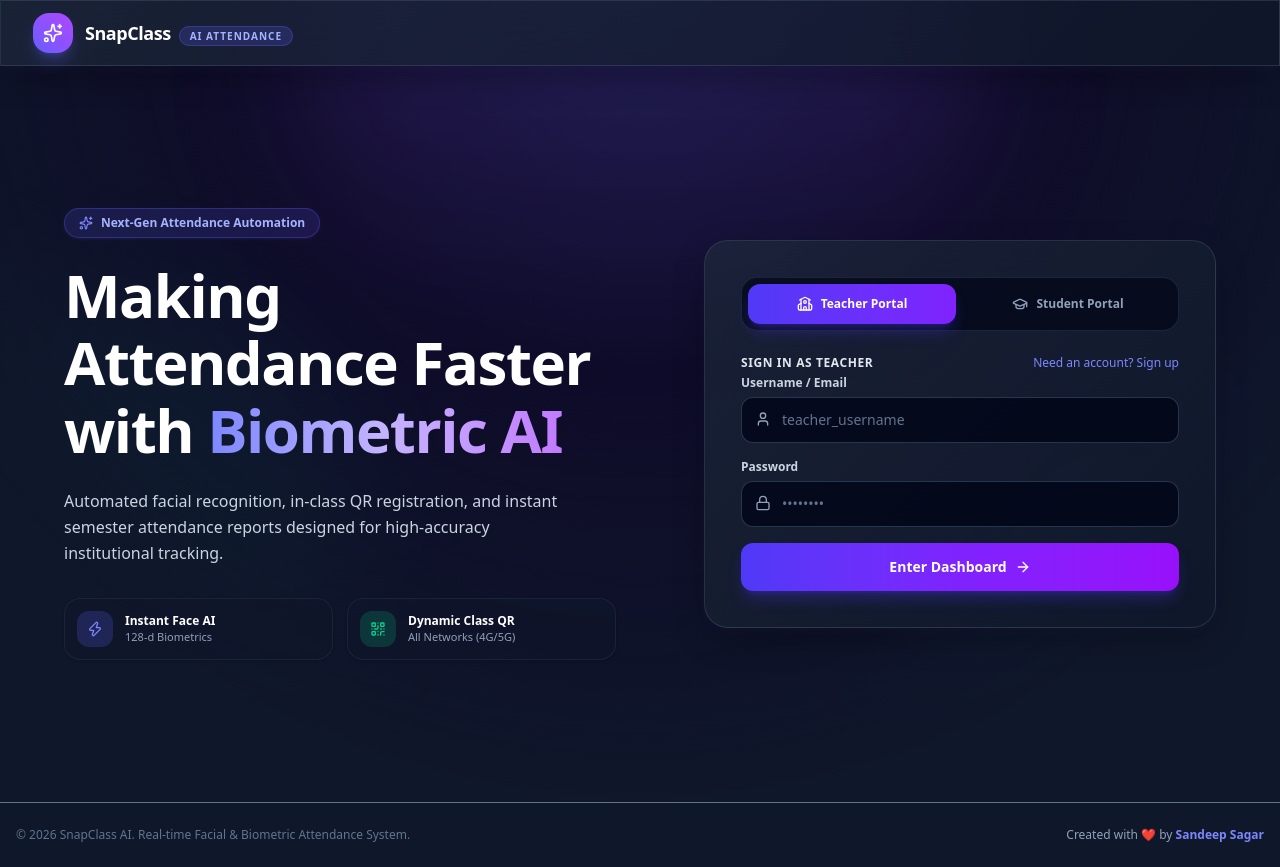
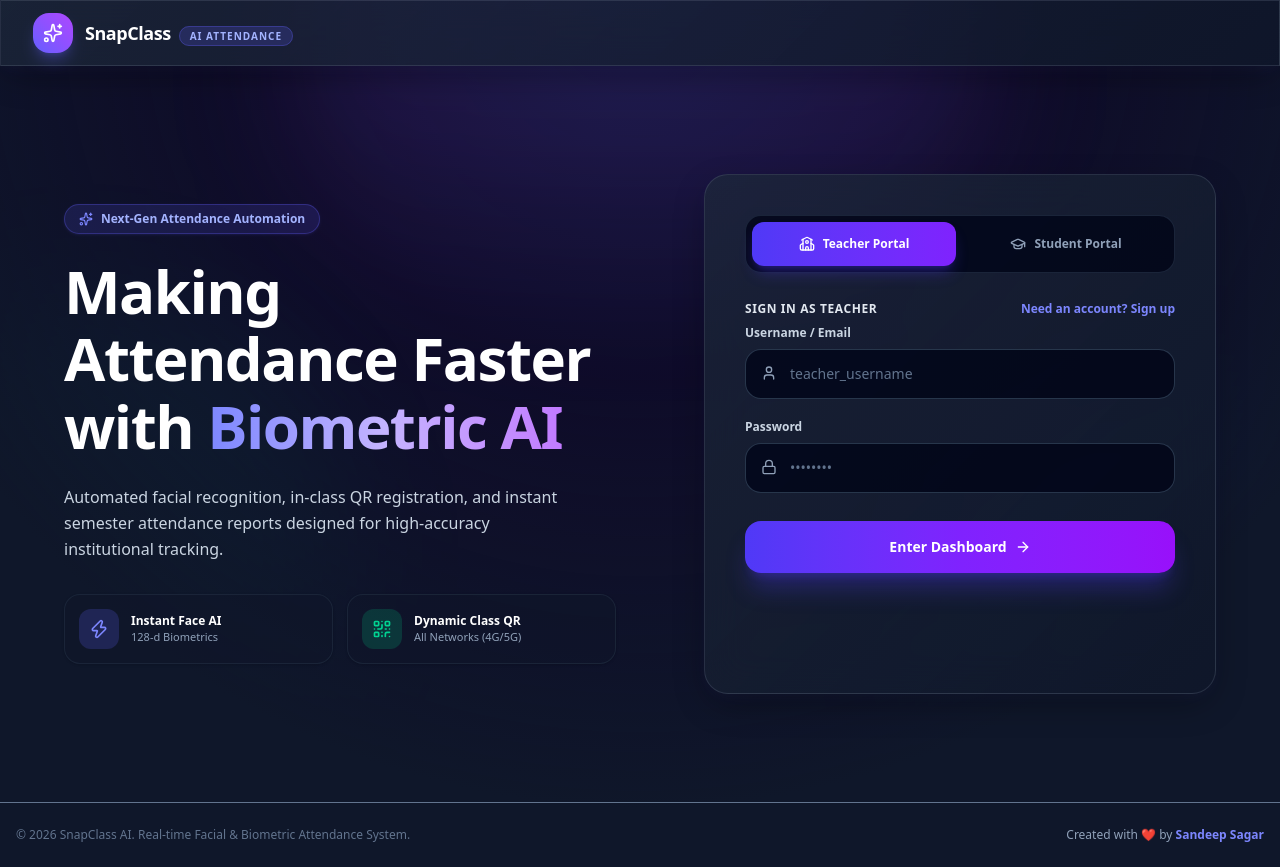
Before and after one commit to sandeepsagar18/snap_class_AI_system, a React (Vite) app in the folder frontend/: page / in a window 1280 px wide. Built offline with nearby package versions, Linux system fonts and the light colour scheme.

Commit message:
style: increase height, internal padding, and comfortable dimensions of login box

```diff
--- a/frontend/src/pages/LandingPage.jsx
+++ b/frontend/src/pages/LandingPage.jsx
@@ -118,9 +118,9 @@ export default function LandingPage() {
 
           {/* Feature Highlights Grid */}
           <div className="grid grid-cols-1 sm:grid-cols-2 gap-3.5 pt-2">
-            <div className="flex items-center gap-3 p-3 rounded-2xl bg-slate-900/60 border border-slate-800/80 shadow-sm">
-              <div className="w-9 h-9 rounded-xl bg-indigo-500/20 text-indigo-400 flex items-center justify-center shrink-0">
-                <Zap className="w-4 h-4" />
+            <div className="flex items-center gap-3 p-3.5 rounded-2xl bg-slate-900/60 border border-slate-800/80 shadow-sm">
+              <div className="w-10 h-10 rounded-xl bg-indigo-500/20 text-indigo-400 flex items-center justify-center shrink-0">
+                <Zap className="w-5 h-5" />
               </div>
               <div>
                 <div className="text-xs font-bold text-white">Instant Face AI</div>
@@ -128,9 +128,9 @@ export default function LandingPage() {
               </div>
             </div>
 
-            <div className="flex items-center gap-3 p-3 rounded-2xl bg-slate-900/60 border border-slate-800/80 shadow-sm">
-              <div className="w-9 h-9 rounded-xl bg-emerald-500/20 text-emerald-400 flex items-center justify-center shrink-0">
-                <QrCode className="w-4 h-4" />
+            <div className="flex items-center gap-3 p-3.5 rounded-2xl bg-slate-900/60 border border-slate-800/80 shadow-sm">
+              <div className="w-10 h-10 rounded-xl bg-emerald-500/20 text-emerald-400 flex items-center justify-center shrink-0">
+                <QrCode className="w-5 h-5" />
               </div>
               <div>
                 <div className="text-xs font-bold text-white">Dynamic Class QR</div>
@@ -140,15 +140,16 @@ export default function LandingPage() {
           </div>
         </div>
 
-        {/* RIGHT COLUMN: EXPANDED AUTHENTICATION BOX */}
+        {/* RIGHT COLUMN: EXPANDED AUTHENTICATION BOX WITH TALL COMFORTABLE PROPORTIONS */}
         <div className="lg:col-span-6 w-full flex justify-center lg:justify-end">
-          <div className={`w-full ${isStudentRegister ? 'max-w-xl' : 'max-w-lg'} glass-panel rounded-3xl p-6 sm:p-9 border border-slate-700/60 shadow-2xl relative transition-all duration-300 bg-slate-900/90`}>
+          <div className={`w-full ${isStudentRegister ? 'max-w-xl' : 'max-w-lg'} min-h-[520px] flex flex-col justify-between glass-panel rounded-3xl p-7 sm:p-10 border border-slate-700/70 shadow-2xl relative transition-all duration-300 bg-slate-900/95`}>
+            <div>
               {/* Portal switch tabs */}
-            <div className="grid grid-cols-2 gap-2 p-1.5 bg-slate-950/70 rounded-2xl border border-slate-800/90 mb-6">
+              <div className="grid grid-cols-2 gap-2 p-1.5 bg-slate-950/80 rounded-2xl border border-slate-800/90 mb-7">
                 <button
                   type="button"
                   onClick={() => { setRole('teacher'); setError(''); }}
-                className={`flex items-center justify-center gap-2 py-3 rounded-xl text-xs font-bold transition-all cursor-pointer ${
+                  className={`flex items-center justify-center gap-2 py-3.5 rounded-xl text-xs font-bold transition-all cursor-pointer ${
                     role === 'teacher'
                       ? 'bg-gradient-to-r from-indigo-600 to-violet-600 text-white shadow-lg shadow-indigo-600/30'
                       : 'text-slate-400 hover:text-white'
@@ -160,7 +161,7 @@ export default function LandingPage() {
                 <button
                   type="button"
                   onClick={() => { setRole('student'); setError(''); }}
-                className={`flex items-center justify-center gap-2 py-3 rounded-xl text-xs font-bold transition-all cursor-pointer ${
+                  className={`flex items-center justify-center gap-2 py-3.5 rounded-xl text-xs font-bold transition-all cursor-pointer ${
                     role === 'student'
                       ? 'bg-gradient-to-r from-indigo-600 to-violet-600 text-white shadow-lg shadow-indigo-600/30'
                       : 'text-slate-400 hover:text-white'
@@ -172,22 +173,22 @@ export default function LandingPage() {
               </div>
 
               {error && (
-              <div className="mb-4 p-3.5 rounded-2xl bg-rose-500/15 border border-rose-500/30 text-rose-200 text-xs flex items-start gap-2.5">
+                <div className="mb-5 p-3.5 rounded-2xl bg-rose-500/15 border border-rose-500/30 text-rose-200 text-xs flex items-start gap-2.5">
                   <AlertCircle className="w-4 h-4 text-rose-400 shrink-0 mt-0.5" />
                   <span>{error}</span>
                 </div>
               )}
 
               {role === 'teacher' ? (
-              <form onSubmit={handleTeacherAuth} className="space-y-4">
-                <div className="flex items-center justify-between mb-1">
+                <form onSubmit={handleTeacherAuth} className="space-y-5">
+                  <div className="flex items-center justify-between mb-2">
                     <span className="text-xs font-bold text-slate-200 uppercase tracking-wider">
                       {isSignUp ? 'Create Teacher Account' : 'Sign In as Teacher'}
                     </span>
                     <button
                       type="button"
                       onClick={() => { setIsSignUp(!isSignUp); setError(''); }}
-                    className="text-xs font-medium text-indigo-400 hover:text-indigo-300 transition-colors cursor-pointer"
+                      className="text-xs font-semibold text-indigo-400 hover:text-indigo-300 transition-colors cursor-pointer"
                     >
                       {isSignUp ? 'Already registered? Login' : 'Need an account? Sign up'}
                     </button>
@@ -195,55 +196,56 @@ export default function LandingPage() {
 
                   {isSignUp && (
                     <div>
-                    <label className="block text-xs font-semibold text-slate-300 mb-1.5">Full Name</label>
+                      <label className="block text-xs font-semibold text-slate-300 mb-2">Full Name</label>
                       <div className="relative">
-                      <User className="w-4 h-4 text-slate-400 absolute left-3.5 top-3.5" />
+                        <User className="w-4 h-4 text-slate-400 absolute left-4 top-4" />
                         <input
                           type="text"
                           placeholder="Prof. Alex Smith"
                           value={name}
                           onChange={(e) => setName(e.target.value)}
-                        className="w-full bg-slate-950/80 border border-slate-700/80 rounded-xl pl-10 pr-4 py-3 text-sm text-white placeholder-slate-500 focus:outline-none focus:border-indigo-500 focus:ring-1 focus:ring-indigo-500"
+                          className="w-full bg-slate-950/80 border border-slate-700/80 rounded-2xl pl-11 pr-4 py-3.5 text-sm text-white placeholder-slate-500 focus:outline-none focus:border-indigo-500 focus:ring-1 focus:ring-indigo-500"
                         />
                       </div>
                     </div>
                   )}
 
                   <div>
-                  <label className="block text-xs font-semibold text-slate-300 mb-1.5">Username / Email</label>
+                    <label className="block text-xs font-semibold text-slate-300 mb-2">Username / Email</label>
                     <div className="relative">
-                    <User className="w-4 h-4 text-slate-400 absolute left-3.5 top-3.5" />
+                      <User className="w-4 h-4 text-slate-400 absolute left-4 top-4" />
                       <input
                         type="text"
                         placeholder="teacher_username"
                         value={username}
                         onChange={(e) => setUsername(e.target.value)}
-                      className="w-full bg-slate-950/80 border border-slate-700/80 rounded-xl pl-10 pr-4 py-3 text-sm text-white placeholder-slate-500 focus:outline-none focus:border-indigo-500 focus:ring-1 focus:ring-indigo-500"
+                        className="w-full bg-slate-950/80 border border-slate-700/80 rounded-2xl pl-11 pr-4 py-3.5 text-sm text-white placeholder-slate-500 focus:outline-none focus:border-indigo-500 focus:ring-1 focus:ring-indigo-500"
                       />
                     </div>
                   </div>
 
                   <div>
-                  <label className="block text-xs font-semibold text-slate-300 mb-1.5">Password</label>
+                    <label className="block text-xs font-semibold text-slate-300 mb-2">Password</label>
                     <div className="relative">
-                    <Lock className="w-4 h-4 text-slate-400 absolute left-3.5 top-3.5" />
+                      <Lock className="w-4 h-4 text-slate-400 absolute left-4 top-4" />
                       <input
                         type="password"
                         placeholder="••••••••"
                         value={password}
                         onChange={(e) => setPassword(e.target.value)}
-                      className="w-full bg-slate-950/80 border border-slate-700/80 rounded-xl pl-10 pr-4 py-3 text-sm text-white placeholder-slate-500 focus:outline-none focus:border-indigo-500 focus:ring-1 focus:ring-indigo-500"
+                        className="w-full bg-slate-950/80 border border-slate-700/80 rounded-2xl pl-11 pr-4 py-3.5 text-sm text-white placeholder-slate-500 focus:outline-none focus:border-indigo-500 focus:ring-1 focus:ring-indigo-500"
                       />
                     </div>
                   </div>
 
+                  <div className="pt-2">
                     <button
                       type="submit"
                       disabled={loading}
-                  className="w-full mt-2 flex items-center justify-center gap-2 py-3.5 rounded-xl bg-gradient-to-r from-indigo-600 via-violet-600 to-purple-600 hover:from-indigo-500 hover:to-purple-500 text-white font-bold text-sm transition-all shadow-lg shadow-indigo-600/30 cursor-pointer disabled:opacity-50"
+                      className="w-full flex items-center justify-center gap-2 py-4 rounded-2xl bg-gradient-to-r from-indigo-600 via-violet-600 to-purple-600 hover:from-indigo-500 hover:to-purple-500 text-white font-bold text-sm transition-all shadow-xl shadow-indigo-600/30 cursor-pointer disabled:opacity-50"
                     >
                       {loading ? (
-                    <Loader2 className="w-4 h-4 animate-spin" />
+                        <Loader2 className="w-5 h-5 animate-spin" />
                       ) : (
                         <>
                           <span>{isSignUp ? 'Create Account' : 'Enter Dashboard'}</span>
@@ -251,10 +253,11 @@ export default function LandingPage() {
                         </>
                       )}
                     </button>
+                  </div>
                 </form>
               ) : (
-              <form onSubmit={handleStudentAuth} className="space-y-4">
-                <div className="flex items-center justify-between mb-1">
+                <form onSubmit={handleStudentAuth} className="space-y-5">
+                  <div className="flex items-center justify-between mb-2">
                     <div>
                       <span className="text-xs font-bold text-slate-200 flex items-center gap-1.5 uppercase tracking-wider">
                         <ShieldCheck className="w-4 h-4 text-emerald-400" />
@@ -267,72 +270,72 @@ export default function LandingPage() {
                     <button
                       type="button"
                       onClick={() => { setIsStudentRegister(!isStudentRegister); setError(''); }}
-                    className="text-xs font-medium text-indigo-400 hover:text-indigo-300 transition-colors cursor-pointer shrink-0"
+                      className="text-xs font-semibold text-indigo-400 hover:text-indigo-300 transition-colors cursor-pointer shrink-0"
                     >
                       {isStudentRegister ? 'Registered? Sign in' : 'New student? Register'}
                     </button>
                   </div>
 
                   {isStudentRegister ? (
-                  <div className="space-y-3.5">
-                    <div className="grid grid-cols-1 sm:grid-cols-2 gap-3">
+                    <div className="space-y-4">
+                      <div className="grid grid-cols-1 sm:grid-cols-2 gap-3.5">
                         <div>
-                        <label className="block text-xs font-semibold text-slate-300 mb-1">Full Name *</label>
+                          <label className="block text-xs font-semibold text-slate-300 mb-1.5">Full Name *</label>
                           <div className="relative">
-                          <User className="w-4 h-4 text-slate-400 absolute left-3.5 top-3" />
+                            <User className="w-4 h-4 text-slate-400 absolute left-3.5 top-3.5" />
                             <input
                               type="text"
                               placeholder="Aman Verma"
                               value={studentName}
                               onChange={(e) => setStudentName(e.target.value)}
-                            className="w-full bg-slate-950/80 border border-slate-700/80 rounded-xl pl-10 pr-3.5 py-2.5 text-xs text-white placeholder-slate-500 focus:outline-none focus:border-indigo-500"
+                              className="w-full bg-slate-950/80 border border-slate-700/80 rounded-xl pl-10 pr-3.5 py-3 text-xs text-white placeholder-slate-500 focus:outline-none focus:border-indigo-500"
                               required
                             />
                           </div>
                         </div>
 
                         <div>
-                        <label className="block text-xs font-semibold text-slate-300 mb-1">Roll Number *</label>
+                          <label className="block text-xs font-semibold text-slate-300 mb-1.5">Roll Number *</label>
                           <div className="relative">
-                          <Hash className="w-4 h-4 text-slate-400 absolute left-3.5 top-3" />
+                            <Hash className="w-4 h-4 text-slate-400 absolute left-3.5 top-3.5" />
                             <input
                               type="text"
                               placeholder="2023021001"
                               value={studentRollNo}
                               onChange={(e) => setStudentRollNo(e.target.value)}
-                            className="w-full bg-slate-950/80 border border-slate-700/80 rounded-xl pl-10 pr-3.5 py-2.5 text-xs text-white placeholder-slate-500 focus:outline-none focus:border-indigo-500 font-mono"
+                              className="w-full bg-slate-950/80 border border-slate-700/80 rounded-xl pl-10 pr-3.5 py-3 text-xs text-white placeholder-slate-500 focus:outline-none focus:border-indigo-500 font-mono"
                               required
                             />
                           </div>
                         </div>
                       </div>
 
-                    <div className="grid grid-cols-1 sm:grid-cols-2 gap-3">
+                      <div className="grid grid-cols-1 sm:grid-cols-2 gap-3.5">
                         <div>
-                        <label className="block text-xs font-semibold text-slate-300 mb-1">College Email ID *</label>
+                          <label className="block text-xs font-semibold text-slate-300 mb-1.5">College Email ID *</label>
                           <div className="relative">
-                          <Mail className="w-4 h-4 text-slate-400 absolute left-3.5 top-3" />
+                            <Mail className="w-4 h-4 text-slate-400 absolute left-3.5 top-3.5" />
                             <input
                               type="email"
                               placeholder="aman.2023@college.edu"
                               value={studentEmail}
                               onChange={(e) => setStudentEmail(e.target.value)}
-                            className="w-full bg-slate-950/80 border border-slate-700/80 rounded-xl pl-10 pr-3.5 py-2.5 text-xs text-white placeholder-slate-500 focus:outline-none focus:border-indigo-500"
+                              className="w-full bg-slate-950/80 border border-slate-700/80 rounded-xl pl-10 pr-3.5 py-3 text-xs text-white placeholder-slate-500 focus:outline-none focus:border-indigo-500"
                               required
                             />
                           </div>
                         </div>
 
                         <div>
-                        <label className="block text-xs font-semibold text-slate-300 mb-1">Create Password *</label>
+                          <label className="block text-xs font-semibold text-slate-300 mb-1.5">Create Password *</label>
                           <div className="relative">
-                          <Lock className="w-4 h-4 text-slate-400 absolute left-3.5 top-3" />
+                            <Lock className="w-4 h-4 text-slate-400 absolute left-3.5 top-3.5" />
                             <input
                               type="password"
                               placeholder="••••••••"
                               value={studentPassword}
                               onChange={(e) => setStudentPassword(e.target.value)}
-                            className="w-full bg-slate-950/80 border border-slate-700/80 rounded-xl pl-10 pr-3.5 py-2.5 text-xs text-white placeholder-slate-500 focus:outline-none focus:border-indigo-500"
+                              className="w-full bg-slate-950/80 border border-slate-700/80 rounded-xl pl-10 pr-3.5 py-3 text-xs text-white placeholder-slate-500 focus:outline-none focus:border-indigo-500"
                               required
                             />
                           </div>
@@ -347,7 +350,7 @@ export default function LandingPage() {
                             placeholder="B.Tech"
                             value={studentCourse}
                             onChange={(e) => setStudentCourse(e.target.value)}
-                          className="w-full bg-slate-950/80 border border-slate-700/80 rounded-xl px-3 py-2 text-xs text-white placeholder-slate-500 focus:outline-none focus:border-indigo-500"
+                            className="w-full bg-slate-950/80 border border-slate-700/80 rounded-xl px-3 py-2.5 text-xs text-white placeholder-slate-500 focus:outline-none focus:border-indigo-500"
                           />
                         </div>
                         <div>
@@ -357,7 +360,7 @@ export default function LandingPage() {
                             placeholder="CSE"
                             value={studentBranch}
                             onChange={(e) => setStudentBranch(e.target.value)}
-                          className="w-full bg-slate-950/80 border border-slate-700/80 rounded-xl px-3 py-2 text-xs text-white placeholder-slate-500 focus:outline-none focus:border-indigo-500"
+                            className="w-full bg-slate-950/80 border border-slate-700/80 rounded-xl px-3 py-2.5 text-xs text-white placeholder-slate-500 focus:outline-none focus:border-indigo-500"
                           />
                         </div>
                         <div>
@@ -367,62 +370,63 @@ export default function LandingPage() {
                             placeholder="A"
                             value={studentSection}
                             onChange={(e) => setStudentSection(e.target.value)}
-                          className="w-full bg-slate-950/80 border border-slate-700/80 rounded-xl px-3 py-2 text-xs text-white placeholder-slate-500 focus:outline-none focus:border-indigo-500"
+                            className="w-full bg-slate-950/80 border border-slate-700/80 rounded-xl px-3 py-2.5 text-xs text-white placeholder-slate-500 focus:outline-none focus:border-indigo-500"
                           />
                         </div>
                       </div>
 
                       <div>
-                      <label className="block text-xs font-semibold text-slate-300 mb-1.5">Live Face Photo Capture (Biometrics)</label>
+                        <label className="block text-xs font-semibold text-slate-300 mb-2">Live Face Photo Capture (Biometrics)</label>
                         <CameraCapture onCapture={(blob) => setStudentPhotoBlob(blob)} label="Capture Live Photo" />
                       </div>
                     </div>
                   ) : (
                     <div className="space-y-4">
                       <div>
-                      <label className="block text-xs font-semibold text-slate-300 mb-1.5">College Email ID</label>
+                        <label className="block text-xs font-semibold text-slate-300 mb-2">College Email ID</label>
                         <div className="relative">
-                        <Mail className="w-4 h-4 text-slate-400 absolute left-3.5 top-3.5" />
+                          <Mail className="w-4 h-4 text-slate-400 absolute left-4 top-4" />
                           <input
                             type="text"
                             placeholder="student@college.edu or Roll Number"
                             value={studentEmail}
                             onChange={(e) => setStudentEmail(e.target.value)}
-                          className="w-full bg-slate-950/80 border border-slate-700/80 rounded-xl pl-10 pr-4 py-3 text-sm text-white placeholder-slate-500 focus:outline-none focus:border-indigo-500 focus:ring-1 focus:ring-indigo-500"
+                            className="w-full bg-slate-950/80 border border-slate-700/80 rounded-2xl pl-11 pr-4 py-3.5 text-sm text-white placeholder-slate-500 focus:outline-none focus:border-indigo-500 focus:ring-1 focus:ring-indigo-500"
                             required
                           />
                         </div>
                       </div>
 
                       <div>
-                      <label className="block text-xs font-semibold text-slate-300 mb-1.5">Password</label>
+                        <label className="block text-xs font-semibold text-slate-300 mb-2">Password</label>
                         <div className="relative">
-                        <Lock className="w-4 h-4 text-slate-400 absolute left-3.5 top-3.5" />
+                          <Lock className="w-4 h-4 text-slate-400 absolute left-4 top-4" />
                           <input
                             type="password"
                             placeholder="••••••••"
                             value={studentPassword}
                             onChange={(e) => setStudentPassword(e.target.value)}
-                          className="w-full bg-slate-950/80 border border-slate-700/80 rounded-xl pl-10 pr-4 py-3 text-sm text-white placeholder-slate-500 focus:outline-none focus:border-indigo-500 focus:ring-1 focus:ring-indigo-500"
+                            className="w-full bg-slate-950/80 border border-slate-700/80 rounded-2xl pl-11 pr-4 py-3.5 text-sm text-white placeholder-slate-500 focus:outline-none focus:border-indigo-500 focus:ring-1 focus:ring-indigo-500"
                             required
                           />
                         </div>
                       </div>
 
-                    <div className="p-3.5 rounded-2xl bg-slate-950/60 border border-slate-800 text-[11px] text-slate-300 flex items-center gap-2.5">
+                      <div className="p-4 rounded-2xl bg-slate-950/60 border border-slate-800 text-[11px] text-slate-300 flex items-center gap-2.5">
                         <ShieldCheck className="w-4 h-4 text-indigo-400 shrink-0" />
                         <span>Unregistered students cannot access the portal. Contact your instructor or click <b>"New student? Register"</b> to create an account.</span>
                       </div>
                     </div>
                   )}
 
+                  <div className="pt-2">
                     <button
                       type="submit"
                       disabled={loading}
-                  className="w-full mt-3 flex items-center justify-center gap-2 py-3.5 rounded-xl bg-gradient-to-r from-indigo-600 via-violet-600 to-purple-600 hover:from-indigo-500 hover:to-purple-500 text-white font-bold text-sm transition-all shadow-lg shadow-indigo-600/30 cursor-pointer disabled:opacity-50"
+                      className="w-full flex items-center justify-center gap-2 py-4 rounded-2xl bg-gradient-to-r from-indigo-600 via-violet-600 to-purple-600 hover:from-indigo-500 hover:to-purple-500 text-white font-bold text-sm transition-all shadow-xl shadow-indigo-600/30 cursor-pointer disabled:opacity-50"
                     >
                       {loading ? (
-                    <Loader2 className="w-4 h-4 animate-spin" />
+                        <Loader2 className="w-5 h-5 animate-spin" />
                       ) : (
                         <>
                           <span>{isStudentRegister ? 'Complete Registration & Access Portal' : 'Authenticate & Enter Portal'}</span>
@@ -430,8 +434,10 @@ export default function LandingPage() {
                         </>
                       )}
                     </button>
+                  </div>
                 </form>
               )}
+            </div>
           </div>
         </div>
 
```
Lines whose indentation alone changed are shown as unchanged.
